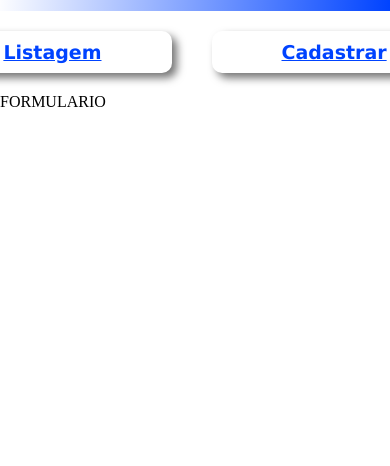
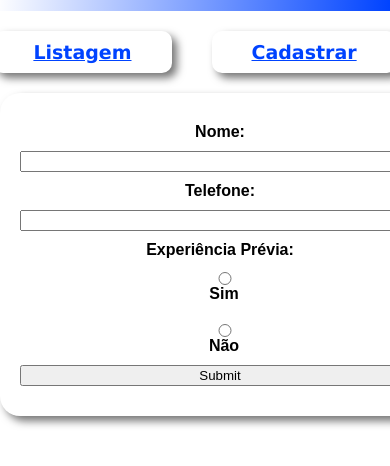
Before and after one commit to Brakinveste/Primeiro-projeto-guiado, a plain HTML site: page form.html in a window 390 px wide. Shown: the part 64-530 px from the top of the page. Drawn offline with Linux system fonts and the light colour scheme.

Commit message:
form pronto

```diff
--- /dev/null
+++ b/assets/css/form.css
@@ -0,0 +1,89 @@
+
+.form-box {
+    margin: auto;
+    padding: 20px;
+    width: 50vw;
+    border: 0px solid blue;
+    border-radius: 20px;
+    box-shadow: 5px 5px 8px hsla(0, 0%, 0%, 0.547);
+    font-family: Arial;
+    font-weight: 600;
+}
+
+.formulario {
+    display: flex;
+    flex-direction: column;
+    justify-content: center;
+    align-items: center;
+}
+
+.formulario div {
+    width: 100%;
+}
+
+.formulario .big-label {
+    padding: 10px 0px;
+    width: 50%;
+    display: inline-block;
+    text-align: right;
+
+}
+
+.xp-box {
+    display: flex;
+    width: 50%;
+    display: inline-block;
+    text-align: right;
+    align-items: center;
+}
+
+.op {
+    display: inline-block;
+    width: 50%;
+    text-align: left;
+}
+
+.form-btn {
+    padding: 10px;
+    display: inline-block;
+    text-align: center;
+}
+
+@media screen and (max-width:700px) {
+.form-box {
+    width: 400px;
+}
+
+.formulario input {
+    width: 100%;
+}
+
+.xp-box {
+    display: flex;
+    flex-wrap: wrap;
+    justify-content: center;
+
+}
+
+.op {
+    display: flex;
+    flex-wrap: wrap;
+    flex-direction: column;
+    align-items: center;
+}
+
+.formulario .big-label {
+    display: flex;
+    width: 100%;
+    justify-content: center;
+    text-align: center;
+}
+
+.menu a {
+    padding: 10px 40px;
+
+}
+
+
+
+}
--- a/form.html
+++ b/form.html
@@ -5,6 +5,8 @@
     <meta http-equiv="X-UA-Compatible" content="IE=edge">
     <meta name="viewport" content="width=device-width, initial-scale=1.0">
     <link rel="stylesheet" href="/primeiro-projeto-guiado/assets/css/style.css">
+    <link rel="stylesheet" href="/primeiro-projeto-guiado/assets/css/form.css">
+
     <title>Exemplo</title>
 </head>
 <body>
@@ -19,13 +21,42 @@
             Cadastrar
         </a>
     </div>
+    <section>
+        <div class="form-box">
+            <form class="formulario">
+                <div class="name">
+                    <label class="big-label" for="name">Nome:</label>
+                    <input name="nane" id="name" required type="text" />
+                </div>
+
+                <div class="phone">
+                    <label class="big-label" for="phone">Telefone:</label>
+                    <input name="phone" id="phone" required type="text" />
+                </div>
+
+                <div class="xp-box" style="display: flex;">
+                    <div>
+                    <label class="big-label">Experiência Prévia:</label>
+                    </div>
+                    <div class="op" >
+                        <input type="radio" name="xp" id="xp-y"/> <label for="xp-y">Sim</label>
+                        <br>
+                        <input type="radio" name="xp" id="xp-n"/> <label for="xp-n">Não</label>
+                    </div>
+                </div>
+                <div class="form-btn">
+                    <input type="submit" placeholder="Salvar"/>
+                </div>
+            </form>
+        </div>
+
+
+    </section>
 
 
 
 
 
 
-
-    FORMULARIO
 </body>
 </html>
```
Also changed, not shown: assets/css/list.css (line endings or trailing spaces).
